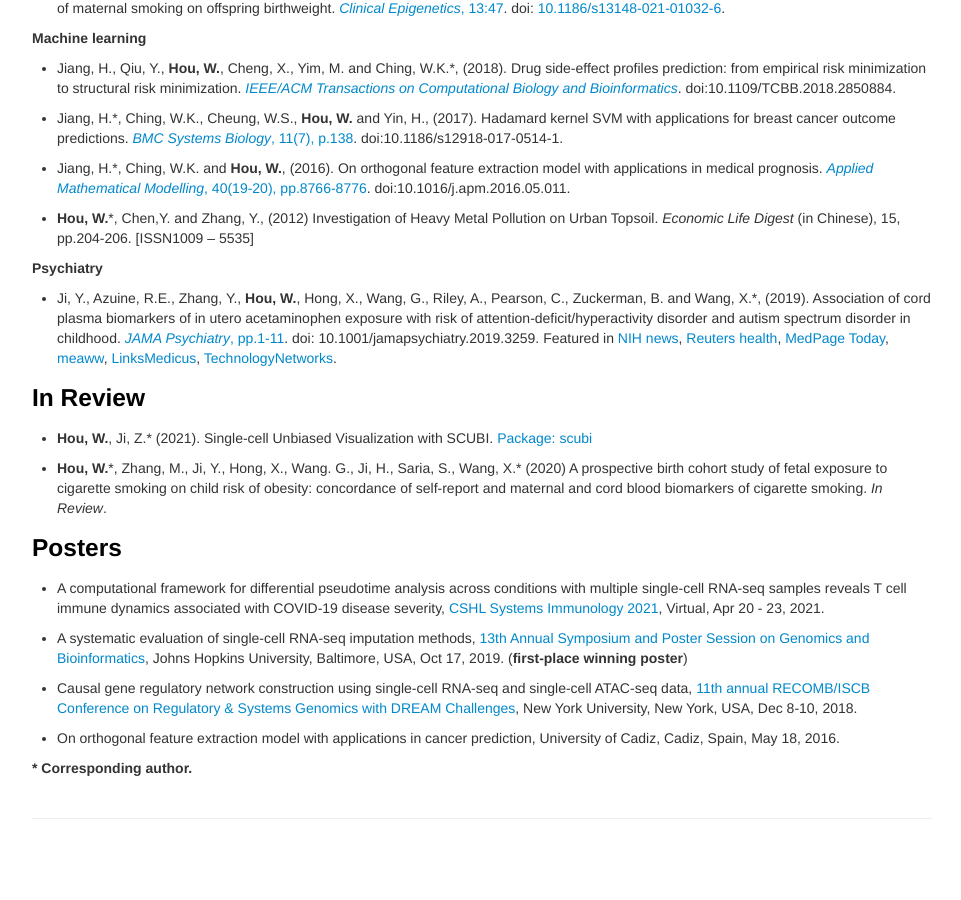
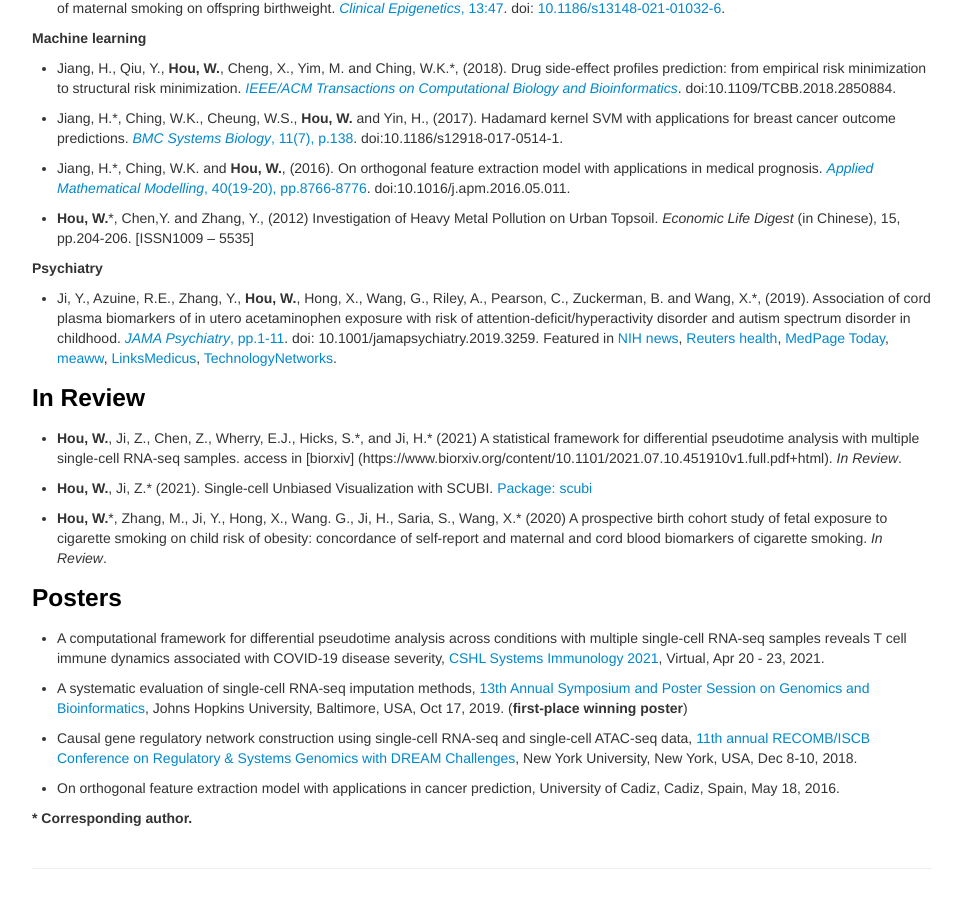
Before and after one commit to Winnie09/Wenpin_Hou, a Jekyll site: the page built from pages/publications.md, in a window 1280 px wide and 900 px high, scrolled down 774 px. Shown: the whole window, without its empty margins (158-1119 px from the left). Built offline with Jekyll 4.4.1, drawn with Linux system fonts in a browser that asks for light colours; before the commit the page ends 1624 px from its top, so only the background shows below that.

Commit message:
publications.md

```diff
--- a/pages/publications.md
+++ b/pages/publications.md
@@ -43,6 +43,8 @@ For a complete list of publications, see also [Google Scholar](https://scholar.g
 
 ### In Review
 
+- **Hou, W.**, Ji, Z., Chen, Z., Wherry, E.J., Hicks, S.\*, and Ji, H.\* (2021) A statistical framework for differential pseudotime analysis with multiple single-cell RNA-seq samples. access in [biorxiv] (https://www.biorxiv.org/content/10.1101/2021.07.10.451910v1.full.pdf+html). *In Review*.
+
 - **Hou, W.**, Ji, Z.\* (2021). Single-cell Unbiased Visualization with SCUBI. [Package: scubi](https://winnie09.github.io/Wenpin_Hou/pages/SCUBI.html)
 
 
```
